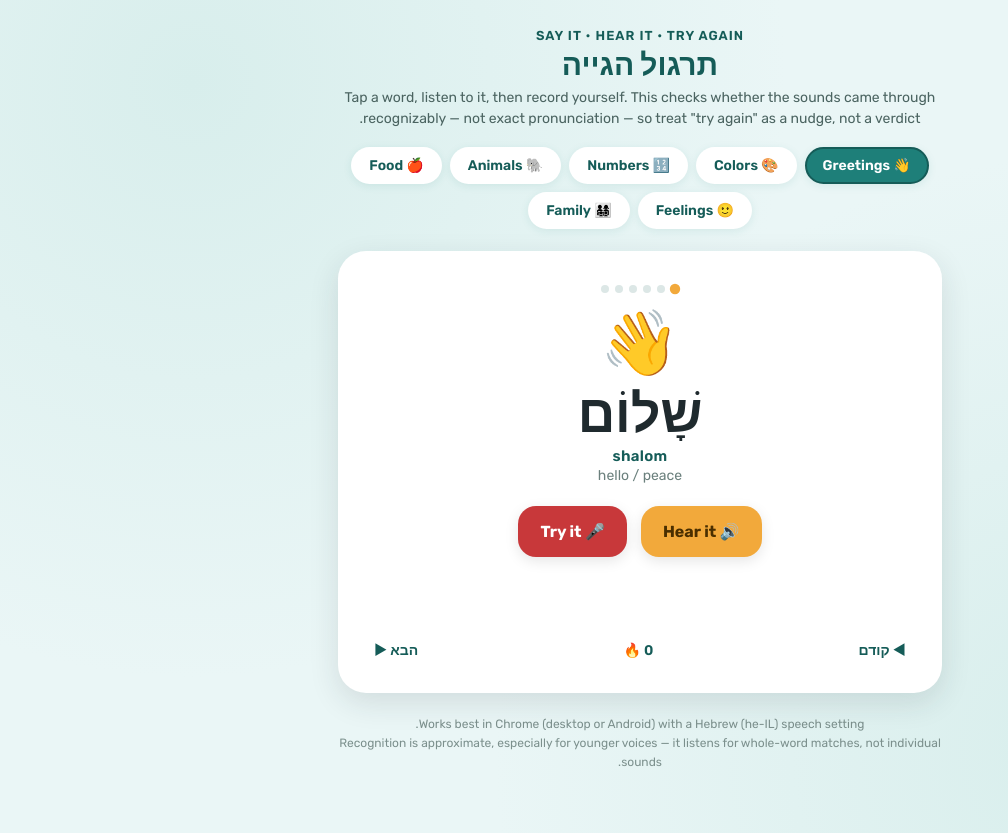
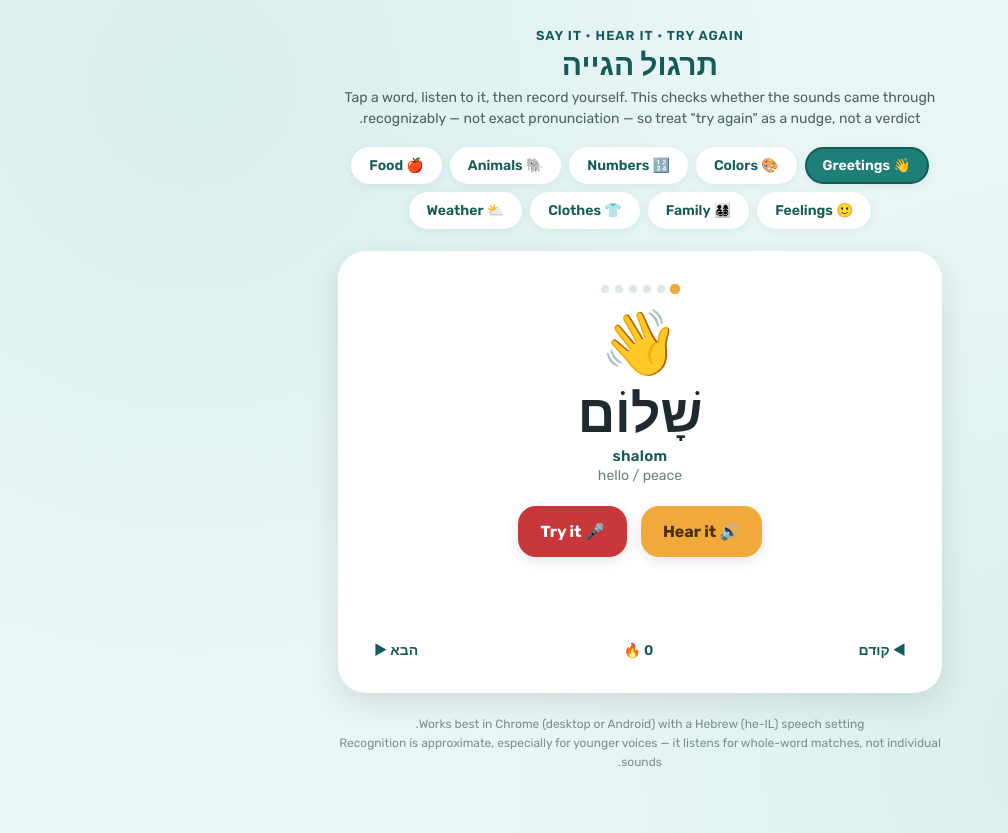
Before and after one commit to MPreston1/hebrew_pronunciation_practice, a plain HTML site: page index.html in a window 1280 px wide. Shown: the whole page, without its empty margins (0-1008 px from the left). Drawn offline with Linux system fonts and the light colour scheme.

Commit message:
Update index.html

```diff
--- a/index.html
+++ b/index.html
@@ -348,12 +348,16 @@ const WORDS = {
     {heb:"לָבָן", plain:"לבן", translit:"lavan", gloss:"white", emoji:"⚪"}
   ]},
   "מספרים": {label:"Numbers", emoji:"🔢", items:[
-    {heb:"אֶחָד", plain:"אחד", translit:"echad", gloss:"one", emoji:"1️⃣"},
-    {heb:"שְׁתַּיִם", plain:"שתיים", translit:"shtayim", gloss:"two", emoji:"2️⃣"},
-    {heb:"שָׁלוֹשׁ", plain:"שלוש", translit:"shalosh", gloss:"three", emoji:"3️⃣"},
-    {heb:"אַרְבַּע", plain:"ארבע", translit:"arba", gloss:"four", emoji:"4️⃣"},
-    {heb:"חָמֵשׁ", plain:"חמש", translit:"chamesh", gloss:"five", emoji:"5️⃣"},
-    {heb:"עֶשֶׂר", plain:"עשר", translit:"eser", gloss:"ten", emoji:"🔟"}
+    {heb:"אַחַת", plain:"אחת", translit:"achat", gloss:"one (f)", emoji:"1️⃣"},
+    {heb:"שְׁתַּיִם", plain:"שתיים", translit:"shtayim", gloss:"two (f)", emoji:"2️⃣"},
+    {heb:"שָׁלוֹשׁ", plain:"שלוש", translit:"shalosh", gloss:"three (f)", emoji:"3️⃣"},
+    {heb:"אַרְבַּע", plain:"ארבע", translit:"arba", gloss:"four (f)", emoji:"4️⃣"},
+    {heb:"חָמֵשׁ", plain:"חמש", translit:"chamesh", gloss:"five (f)", emoji:"5️⃣"},
+    {heb:"שֵׁשׁ", plain:"שש", translit:"shesh", gloss:"six (f)", emoji:"6️⃣"},
+    {heb:"שֶׁבַע", plain:"שבע", translit:"sheva", gloss:"seven (f)", emoji:"7️⃣"},
+    {heb:"שְׁמוֹנֶה", plain:"שמונה", translit:"shmoneh", gloss:"eight (f)", emoji:"8️⃣"},
+    {heb:"תֵּשַׁע", plain:"תשע", translit:"tesha", gloss:"nine (f)", emoji:"9️⃣"},
+    {heb:"עֶשֶׂר", plain:"עשר", translit:"eser", gloss:"ten (f)", emoji:"🔟"}
   ]},
   "בעלי חיים": {label:"Animals", emoji:"🐘", items:[
     {heb:"כֶּלֶב", plain:"כלב", translit:"kelev", gloss:"dog", emoji:"🐶"},
@@ -361,7 +365,8 @@ const WORDS = {
     {heb:"אַרְיֵה", plain:"אריה", translit:"arye", gloss:"lion", emoji:"🦁"},
     {heb:"פִּיל", plain:"פיל", translit:"pil", gloss:"elephant", emoji:"🐘"},
     {heb:"צִפּוֹר", plain:"ציפור", translit:"tsipor", gloss:"bird", emoji:"🐦"},
-    {heb:"דָּג", plain:"דג", translit:"dag", gloss:"fish", emoji:"🐟"}
+    {heb:"דָּג", plain:"דג", translit:"dag", gloss:"fish", emoji:"🐟"},
+    {heb:"חֲזִיר", plain:"חזיר", translit:"chazir", gloss:"pig", emoji:"🐷"}
   ]},
   "אוכל": {label:"Food", emoji:"🍎", items:[
     {heb:"לֶחֶם", plain:"לחם", translit:"lechem", gloss:"bread", emoji:"🍞"},
@@ -376,6 +381,7 @@ const WORDS = {
     {heb:"עָצוּב", plain:"עצוב", translit:"atsuv", gloss:"sad", emoji:"😢"},
     {heb:"עָיֵף", plain:"עייף", translit:"ayef", gloss:"tired", emoji:"😴"},
     {heb:"רָעֵב", plain:"רעב", translit:"raev", gloss:"hungry", emoji:"🍽️"},
+    {heb:"צָמֵא", plain:"צמא", translit:"tsame", gloss:"thirsty", emoji:"🥤"},
     {heb:"מְפֻחָד", plain:"מפוחד", translit:"mefuchad", gloss:"scared", emoji:"😨"},
     {heb:"נִרְגָּשׁ", plain:"נרגש", translit:"nirgash", gloss:"excited", emoji:"🤩"}
   ]},
@@ -386,6 +392,22 @@ const WORDS = {
     {heb:"אָחוֹת", plain:"אחות", translit:"achot", gloss:"sister", emoji:"👧"},
     {heb:"סַבָּא", plain:"סבא", translit:"saba", gloss:"grandpa", emoji:"👴"},
     {heb:"סַבְתָּא", plain:"סבתא", translit:"savta", gloss:"grandma", emoji:"👵"}
+  ]},
+  "בגדים": {label:"Clothes", emoji:"👕", items:[
+    {heb:"חֻלְצָה", plain:"חולצה", translit:"chultsa", gloss:"shirt", emoji:"👕"},
+    {heb:"מִכְנָסַיִם", plain:"מכנסיים", translit:"michnasayim", gloss:"pants", emoji:"👖"},
+    {heb:"שִׂמְלָה", plain:"שמלה", translit:"simla", gloss:"dress", emoji:"👗"},
+    {heb:"נַעֲלַיִם", plain:"נעליים", translit:"na'alayim", gloss:"shoes", emoji:"👟"},
+    {heb:"כּוֹבַע", plain:"כובע", translit:"kova", gloss:"hat", emoji:"🧢"},
+    {heb:"גֶּרֶב", plain:"גרב", translit:"gerev", gloss:"sock", emoji:"🧦"}
+  ]},
+  "מזג אוויר": {label:"Weather", emoji:"⛅", items:[
+    {heb:"שֶׁמֶשׁ", plain:"שמש", translit:"shemesh", gloss:"sun", emoji:"☀️"},
+    {heb:"גֶּשֶׁם", plain:"גשם", translit:"geshem", gloss:"rain", emoji:"🌧️"},
+    {heb:"רוּחַ", plain:"רוח", translit:"ruach", gloss:"wind", emoji:"💨"},
+    {heb:"שֶׁלֶג", plain:"שלג", translit:"sheleg", gloss:"snow", emoji:"❄️"},
+    {heb:"עָנָן", plain:"ענן", translit:"anan", gloss:"cloud", emoji:"☁️"},
+    {heb:"חַם", plain:"חם", translit:"cham", gloss:"hot", emoji:"🥵"}
   ]}
 };
 
```
